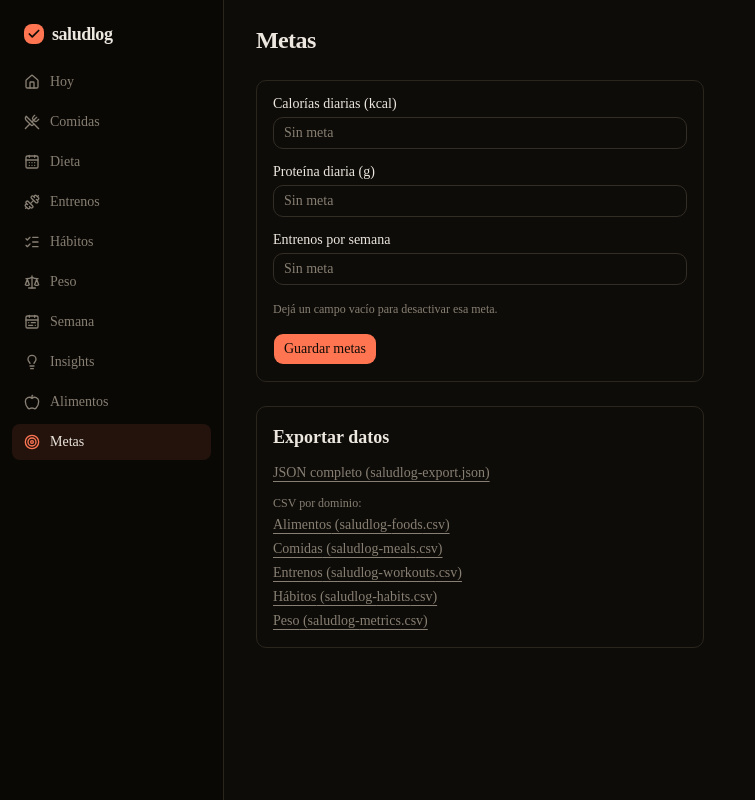
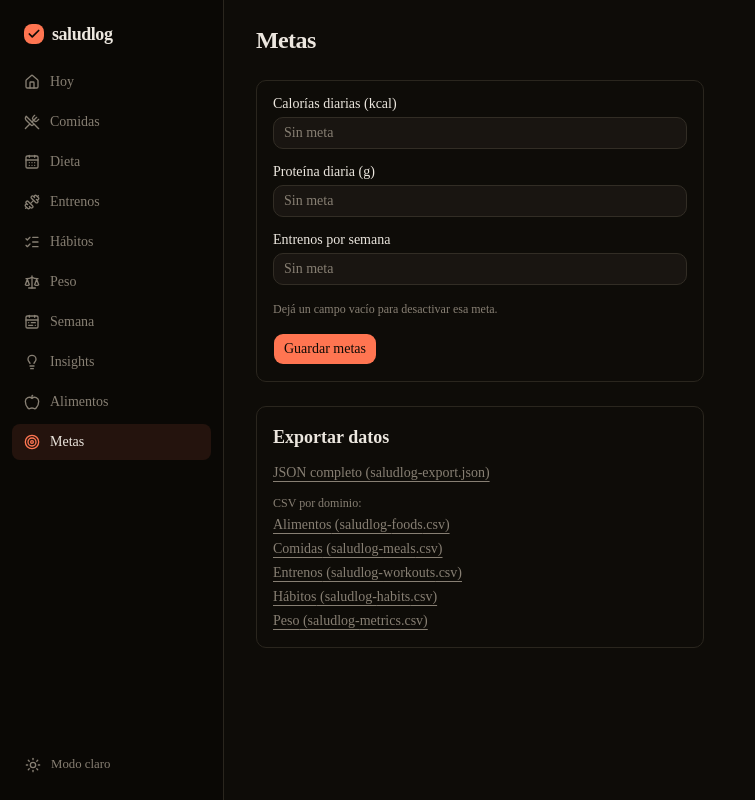
Before and after one commit to MathiasPaulenko/saludlog, a Next.js app: page /settings in a window 1280 px wide. Shown: the whole page, without its empty margins (0-755 px from the left). Built offline with nearby package versions, Linux system fonts and the light colour scheme; no server answers; the database is empty.

Commit message:
feat: light theme with persisted toggle

```diff
--- a/src/app/globals.css
+++ b/src/app/globals.css
@@ -48,7 +48,8 @@
   --radius-4xl: calc(var(--radius) * 2.6);
 }
 
-:root {
+:root,
+.dark {
   --background: oklch(0.155 0.01 80);
   --foreground: oklch(0.93 0.012 80);
   --card: oklch(0.195 0.012 80);
@@ -83,13 +84,52 @@
   --sidebar-ring: oklch(0.74 0.19 35);
 }
 
+.light {
+  --background: oklch(0.975 0.006 80);
+  --foreground: oklch(0.18 0.015 80);
+  --card: oklch(0.99 0.005 80);
+  --card-foreground: oklch(0.18 0.015 80);
+  --popover: oklch(0.99 0.005 80);
+  --popover-foreground: oklch(0.18 0.015 80);
+  --primary: oklch(0.6 0.19 35);
+  --primary-foreground: oklch(0.98 0.008 80);
+  --secondary: oklch(0.93 0.01 80);
+  --secondary-foreground: oklch(0.18 0.015 80);
+  --muted: oklch(0.93 0.01 80);
+  --muted-foreground: oklch(0.45 0.025 80);
+  --accent: oklch(0.94 0.025 40);
+  --accent-foreground: oklch(0.18 0.015 80);
+  --destructive: oklch(0.58 0.22 25);
+  --border: oklch(0.88 0.015 80);
+  --input: oklch(0.86 0.015 80);
+  --ring: oklch(0.6 0.19 35);
+  --chart-1: oklch(0.6 0.19 35);
+  --chart-2: oklch(0.6 0.12 200);
+  --chart-3: oklch(0.3 0.02 80);
+  --chart-4: oklch(0.75 0.14 35);
+  --chart-5: oklch(0.5 0.03 80);
+  --sidebar: oklch(0.955 0.008 80);
+  --sidebar-foreground: oklch(0.18 0.015 80);
+  --sidebar-primary: oklch(0.6 0.19 35);
+  --sidebar-primary-foreground: oklch(0.98 0.008 80);
+  --sidebar-accent: oklch(0.93 0.01 80);
+  --sidebar-accent-foreground: oklch(0.18 0.015 80);
+  --sidebar-border: oklch(0.88 0.015 80);
+  --sidebar-ring: oklch(0.6 0.19 35);
+}
+
 @layer base {
   * {
     @apply border-border outline-ring/50;
   }
   html {
     @apply font-sans;
+  }
+  html.dark {
     color-scheme: dark;
+  }
+  html.light {
+    color-scheme: light;
   }
   body {
     @apply bg-background text-foreground;
--- a/src/app/layout.tsx
+++ b/src/app/layout.tsx
@@ -3,6 +3,7 @@ import type { Metadata, Viewport } from "next";
 import { Geist, Geist_Mono } from "next/font/google";
 import { AppNav } from "@/components/app-nav";
 import { SwRegister } from "@/components/sw-register";
+import { ThemeToggle } from "@/components/theme-toggle";
 import "./globals.css";
 
 const geistSans = Geist({
@@ -24,13 +25,21 @@ export const viewport: Viewport = {
   themeColor: "#0c110c",
 };
 
+const themeScript = `try {
+  var t = localStorage.getItem('theme') || 'dark';
+  var el = document.documentElement;
+  el.classList.toggle('light', t === 'light');
+  el.classList.toggle('dark', t !== 'light');
+} catch (e) {}`;
+
 export default function RootLayout({ children }: LayoutProps<"/">) {
   return (
     <html
       lang="es"
-      className={`${geistSans.variable} ${geistMono.variable} h-full antialiased`}
+      className={`dark ${geistSans.variable} ${geistMono.variable} h-full antialiased`}
     >
       <body className="min-h-full">
+        <script dangerouslySetInnerHTML={{ __html: themeScript }} />
         <div className="flex min-h-screen">
           <aside className="flex w-56 shrink-0 flex-col gap-4 border-r border-border bg-sidebar py-5">
             <span className="flex items-center gap-2 px-6 text-lg font-semibold tracking-tight">
@@ -40,6 +49,9 @@ export default function RootLayout({ children }: LayoutProps<"/">) {
               saludlog
             </span>
             <AppNav />
+            <div className="mt-auto px-3">
+              <ThemeToggle />
+            </div>
           </aside>
           <main className="flex-1 px-8 py-6">{children}</main>
         </div>
--- /dev/null
+++ b/src/components/theme-toggle.tsx
@@ -0,0 +1,43 @@
+"use client";
+
+import { Moon, Sun } from "lucide-react";
+import { useSyncExternalStore } from "react";
+import { Button } from "@/components/ui/button";
+
+const subscribe = (cb: () => void) => {
+  const o = new MutationObserver(cb);
+  o.observe(document.documentElement, {
+    attributes: true,
+    attributeFilter: ["class"],
+  });
+  return () => o.disconnect();
+};
+
+export function ThemeToggle() {
+  const light = useSyncExternalStore(
+    subscribe,
+    () => document.documentElement.classList.contains("light"),
+    () => false,
+  );
+
+  function toggle() {
+    const el = document.documentElement;
+    const next = !el.classList.contains("light");
+    el.classList.toggle("light", next);
+    el.classList.toggle("dark", !next);
+    localStorage.setItem("theme", next ? "light" : "dark");
+  }
+
+  return (
+    <Button
+      variant="ghost"
+      size="sm"
+      onClick={toggle}
+      className="w-full justify-start gap-2.5 px-3 text-muted-foreground"
+      aria-label={light ? "Cambiar a modo oscuro" : "Cambiar a modo claro"}
+    >
+      {light ? <Moon className="size-4" /> : <Sun className="size-4" />}
+      {light ? "Modo oscuro" : "Modo claro"}
+    </Button>
+  );
+}
```
